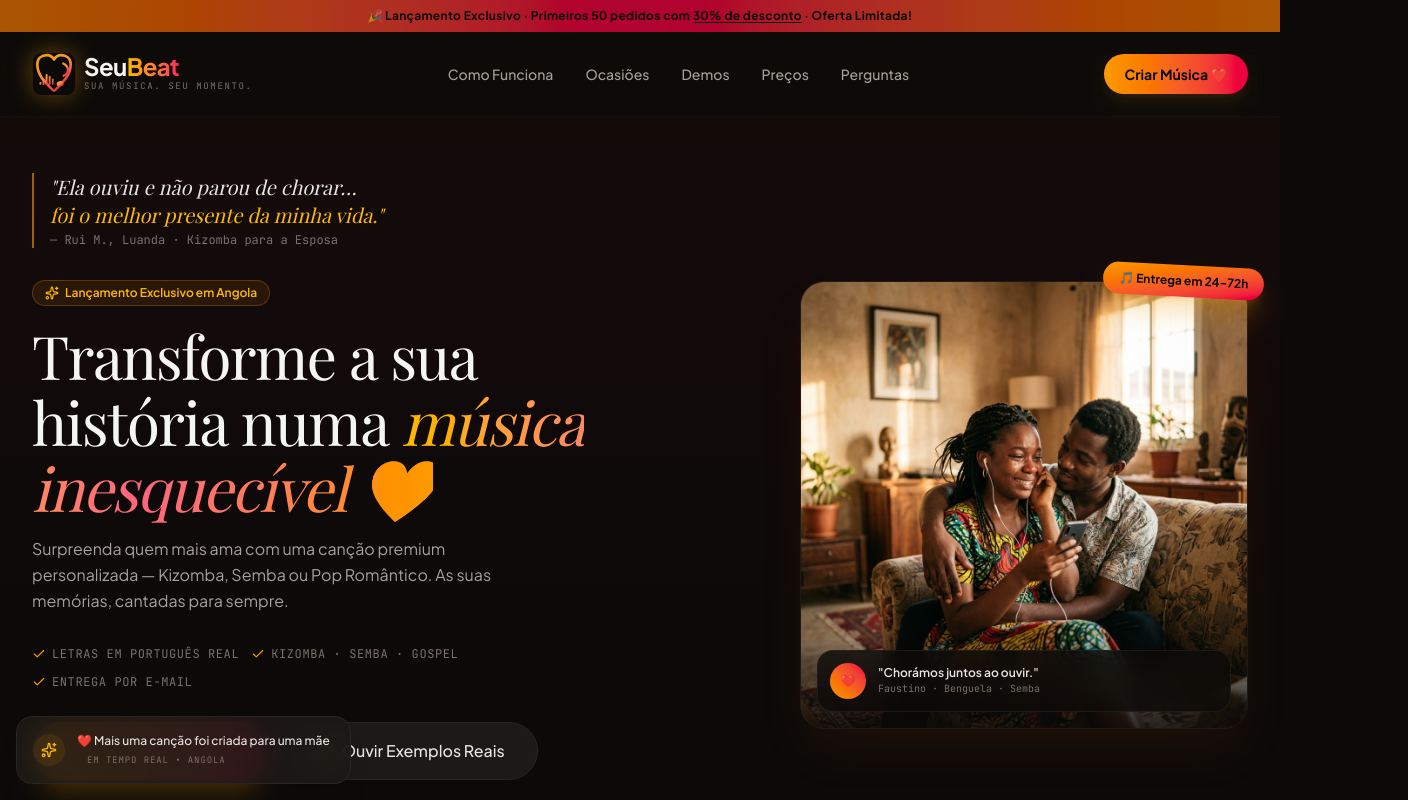
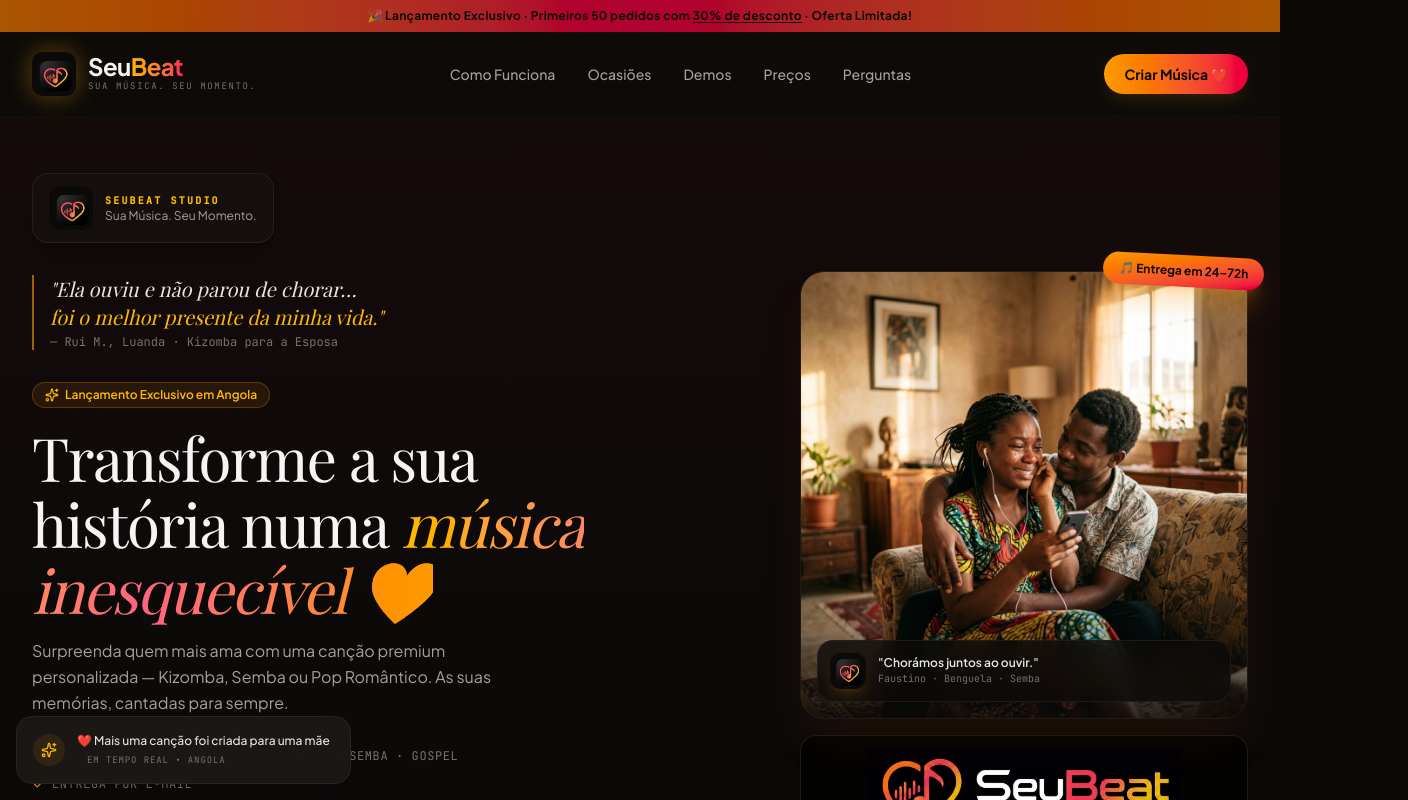
Before and after one commit to Sueds153/SeuBeat, a React (Vite) app: page / in a window 1280 px wide. Shown: the top 800 px of the page, 1408 px wide, since content can reach past the window. Built offline with nearby package versions, Linux system fonts and the light colour scheme; a web font is replaced by a local one.

Commit message:
Add SeuBeat logo branding

```diff
--- a/src/components/LandingPage.tsx
+++ b/src/components/LandingPage.tsx
@@ -21,7 +21,7 @@
 
 export default function LandingPage({ onStartWizard }: LandingPageProps) {
   return (
-    <div id="landing-page-root" className="min-h-screen bg-stone-950 text-stone-100 selection:bg-amber-500/30 selection:text-amber-200">
+    <div id="landing-page-root" className="relative min-h-screen overflow-x-hidden bg-stone-950 text-stone-100 selection:bg-amber-500/30 selection:text-amber-200">
 
       {/* ─── PROMO BAR ─── */}
       <div className="w-full bg-gradient-to-r from-amber-600 via-rose-600 to-amber-600 text-stone-950 text-center py-2 px-4 text-xs font-bold tracking-wide animate-pulse-slow z-50 relative">
@@ -35,7 +35,7 @@
 
       {/* ─── NAV ─── */}
       <header className="max-w-7xl mx-auto px-4 md:px-8 py-5 flex items-center justify-between sticky top-0 bg-stone-950/80 backdrop-blur-md z-40 border-b border-stone-900/40">
-        <div className="flex items-center gap-2">
+        <div className="flex items-center gap-3">
           <LogoIcon size={44} className="drop-shadow-[0_0_12px_rgba(245,158,11,0.4)] shrink-0" />
           <div>
             <span className="font-sans text-2xl font-black tracking-tight block leading-none">
@@ -68,6 +68,15 @@
 
           {/* Left: Text */}
           <div className="space-y-8 text-left">
+            <div className="inline-flex items-center gap-3 rounded-2xl border border-stone-800/80 bg-stone-900/35 px-4 py-3 shadow-lg shadow-black/20">
+              <LogoIcon size={44} className="shrink-0" />
+              <div>
+                <p className="text-[10px] font-mono font-bold uppercase tracking-[0.22em] text-amber-400">
+                  SeuBeat Studio
+                </p>
+                <p className="text-xs text-stone-400">Sua Música. Seu Momento.</p>
+              </div>
+            </div>
 
             {/* Citation Quote — Emotional Hook */}
             <div className="inline-flex flex-col gap-1 pl-4 border-l-2 border-amber-500/60">
@@ -126,7 +135,7 @@
             </div>
 
             {/* Social proof micro-stats */}
-            <div className="flex items-center gap-6 text-xs text-stone-500 font-mono">
+            <div className="flex flex-wrap items-center gap-x-5 gap-y-2 text-xs text-stone-500 font-mono">
               <div className="flex items-center gap-1.5">
                 <span className="text-amber-400 font-bold text-base">+200</span>
                 <span>músicas criadas</span>
@@ -159,12 +168,21 @@
                 <div className="absolute bottom-0 inset-x-0 h-32 bg-gradient-to-t from-stone-950/80 to-transparent" />
                 {/* Floating tag over photo */}
                 <div className="absolute bottom-4 left-4 right-4 flex items-center gap-3 bg-stone-950/80 backdrop-blur-md rounded-2xl p-3 border border-stone-800/60">
-                  <div className="w-9 h-9 rounded-full bg-gradient-to-tr from-amber-500 to-rose-600 flex items-center justify-center text-stone-950 font-black text-xs shrink-0">❤️</div>
+                  <LogoIcon size={36} className="shrink-0 shadow-lg shadow-amber-500/15" />
                   <div>
                     <p className="text-stone-200 text-xs font-semibold">"Chorámos juntos ao ouvir."</p>
                     <p className="text-stone-500 text-[10px] font-mono">Faustino · Benguela · Semba</p>
                   </div>
                 </div>
+              </div>
+
+              <div className="mt-4 overflow-hidden rounded-2xl border border-stone-800/70 bg-black/70 px-4 py-3 shadow-xl shadow-black/30">
+                <img
+                  src="/assets/seubeat-logo-lockup-main.png"
+                  alt="SeuBeat - Sua Música. Seu Momento."
+                  className="mx-auto h-20 w-full object-contain"
+                  loading="eager"
+                />
               </div>
 
               {/* Floating badge top-right */}
--- a/src/components/LogoIcon.tsx
+++ b/src/components/LogoIcon.tsx
@@ -1,92 +1,27 @@
-import { useId } from 'react';
-
 interface LogoIconProps {
   size?: number;
   className?: string;
   showBg?: boolean;
 }
 
-/**
- * SeuBeat logo icon — app-style rounded square with:
- *  •  Heart + music note + equalizer fused
- *  •  Amber → coral → rose neon gradient (site palette)
- *  •  Dark rounded-square background
- */
 export default function LogoIcon({ size = 40, className = '', showBg = true }: LogoIconProps) {
-  const uid = useId().replace(/:/g, '');
-  const gMain = `sbgm-${uid}`;
-  const clip  = `sbc-${uid}`;
-
-  const heartPath =
-    'M77,60 C77,60 88,44 88,28 C88,14 78,7 66,7 C59,7 53,12 50,17 C47,12 41,7 34,7 C22,7 12,14 12,28 C12,44 23,60 23,60 C23,60 47,88 50,88 C53,88 77,60 77,60Z';
-
   return (
-    <svg
-      width={size}
-      height={size}
-      viewBox="0 0 100 100"
-      xmlns="http://www.w3.org/2000/svg"
-      className={className}
+    <span
+      className={`inline-flex items-center justify-center overflow-hidden ${showBg ? 'bg-stone-950' : ''} ${className}`}
+      style={{
+        width: size,
+        height: size,
+        borderRadius: Math.max(10, Math.round(size * 0.24)),
+      }}
       aria-label="SeuBeat logo"
       role="img"
     >
-      <defs>
-        {/* Neon gradient: amber → coral → rose */}
-        <linearGradient id={gMain} x1="20%" y1="0%" x2="80%" y2="100%">
-          <stop offset="0%"   stopColor="#f59e0b" />
-          <stop offset="40%"  stopColor="#fb923c" />
-          <stop offset="100%" stopColor="#e11d48" />
-        </linearGradient>
-      </defs>
-
-      {/* ── App-style rounded square background ── */}
-      {showBg && (
-        <rect x="2" y="2" width="96" height="96" rx="20" ry="20" fill="#0c0a09" />
-      )}
-
-      {/* ── Heart outline (neon) ── */}
-      <path
-        d={heartPath}
-        fill="none"
-        stroke={`url(#${gMain})`}
-        strokeWidth="6"
-        strokeLinejoin="round"
-        strokeLinecap="round"
+      <img
+        src="/assets/seubeat-logo-icon.png"
+        alt=""
+        className="h-full w-full object-contain"
+        draggable={false}
       />
-
-      {/* ── Equalizer bars (5 bars) inside left half of heart ── */}
-      <g>
-        <rect x="17" y="68" width="4.5" height="7"   rx="2.25" fill={`url(#${gMain})`} opacity="1" />
-        <rect x="24" y="60" width="4.5" height="15"  rx="2.25" fill={`url(#${gMain})`} opacity="1" />
-        <rect x="31" y="50" width="4.5" height="25"  rx="2.25" fill={`url(#${gMain})`} opacity="1" />
-        <rect x="38" y="54" width="4.5" height="21"  rx="2.25" fill={`url(#${gMain})`} opacity="0.85" />
-        <rect x="45" y="60" width="4.5" height="15"  rx="2.25" fill={`url(#${gMain})`} opacity="0.7" />
-      </g>
-
-      {/* ── Music note integrated into right side of heart ── */}
-      {/* Notehead */}
-      <ellipse
-        cx="64" cy="72"
-        rx="8"  ry="6"
-        fill={`url(#${gMain})`}
-        transform="rotate(-15 64 72)"
-      />
-      {/* Stem */}
-      <line
-        x1="71" y1="67"
-        x2="71" y2="26"
-        stroke={`url(#${gMain})`}
-        strokeWidth="5"
-        strokeLinecap="round"
-      />
-      {/* Flag */}
-      <path
-        d="M71,26 C84,32 86,48 72,54"
-        fill="none"
-        stroke={`url(#${gMain})`}
-        strokeWidth="5"
-        strokeLinecap="round"
-      />
-    </svg>
+    </span>
   );
 }
```
Also changed, not shown: public/assets/seubeat-logo-icon.png (added), public/assets/seubeat-logo-lockup-main.png (added).
